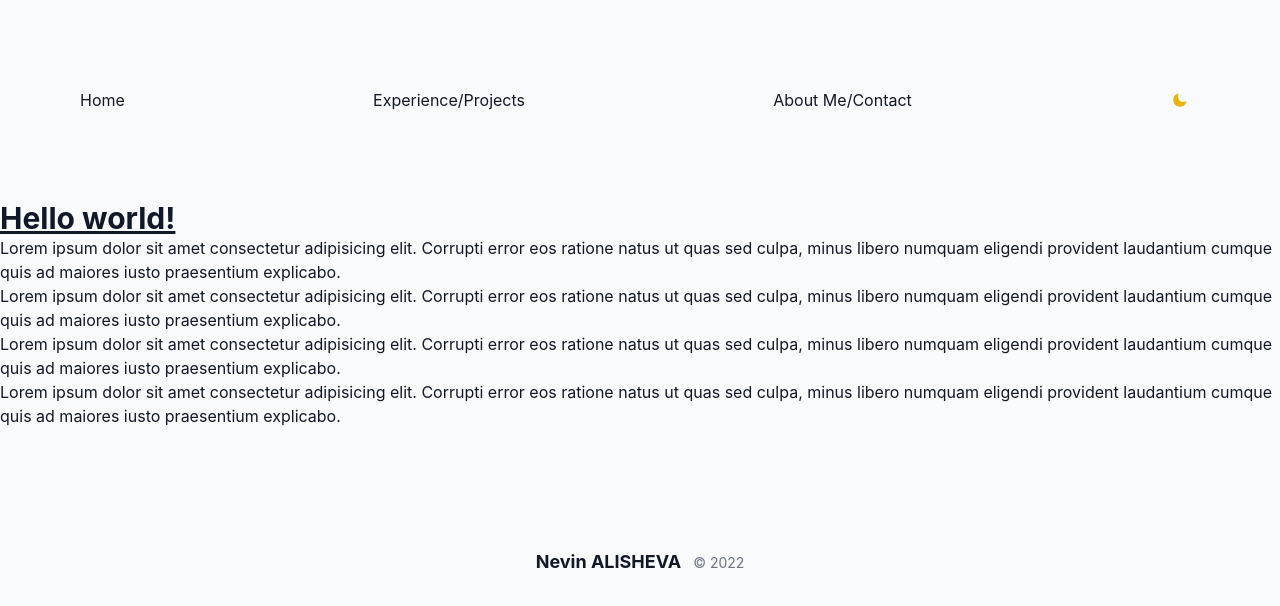
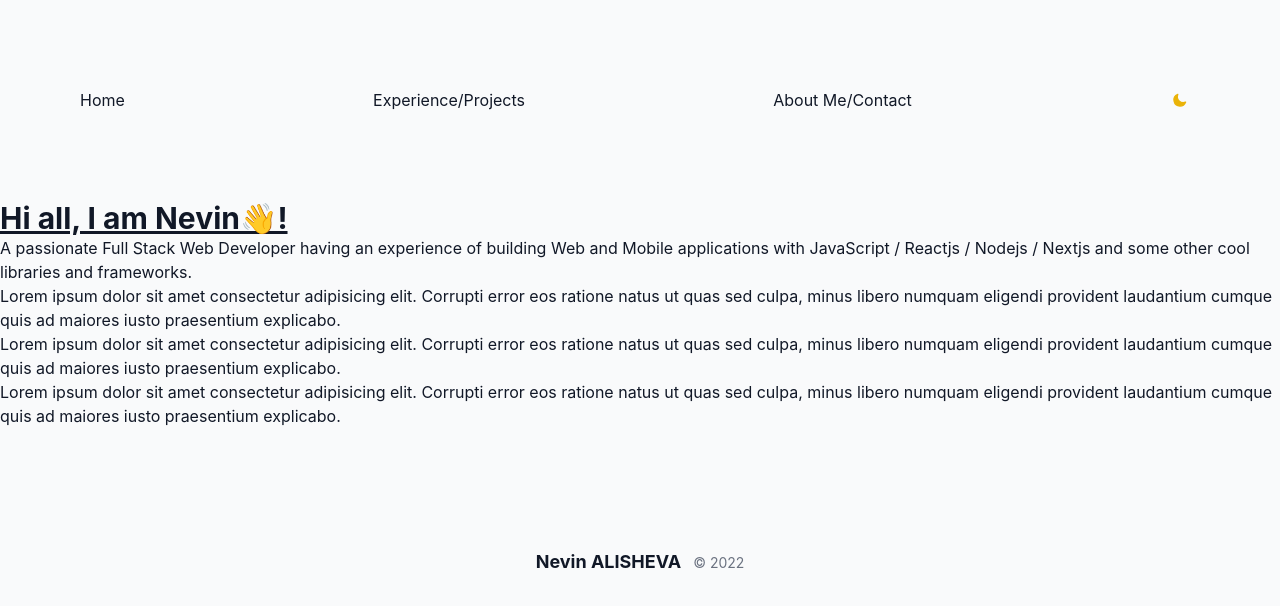
Before and after one commit to nevinalisheva/portfolio, a Next.js app: page / in a window 1280 px wide. Shown: the top 606 px of the page. Built offline with nearby package versions, Linux system fonts and the light colour scheme.

Commit message:
minor changes

```diff
--- a/components/Logo.js
+++ /dev/null
@@ -1,17 +0,0 @@
-import { LightningBoltIcon } from "@heroicons/react/solid";
-import Link from "next/link";
-
-const Logo = () => {
-  return (
-    <Link href="/">
-      <a className="my-2 flex items-center space-x-1 text-indigo-500">
-        <LightningBoltIcon className="h-8 w-8 flex-shrink-0 mr-3" />
-        <span className="font-bold text-3xl font-sans tracking-tight whitespace-nowrap">
-          Next-js Dev
-        </span>
-      </a>
-    </Link>
-  );
-};
-
-export default Logo;
--- a/pages/index.js
+++ b/pages/index.js
@@ -11,11 +11,11 @@ export default function Home() {
       title="Nevin Alisheva - Junior Full Stack Developer"
       description="Lorem Ipsum.. DESCRIPTION"
     >
-      <h1 className="text-3xl font-bold underline">Hello world!</h1>
+      <h1 className="text-3xl font-bold underline">Hi all, I am Nevin👋!</h1>
       <p>
-        Lorem ipsum dolor sit amet consectetur adipisicing elit. Corrupti error
-        eos ratione natus ut quas sed culpa, minus libero numquam eligendi
-        provident laudantium cumque quis ad maiores iusto praesentium explicabo.
+        A passionate Full Stack Web Developer having an experience of building
+        Web and Mobile applications with JavaScript / Reactjs / Nodejs / Nextjs
+        and some other cool libraries and frameworks.
       </p>
       <p>
         Lorem ipsum dolor sit amet consectetur adipisicing elit. Corrupti error
```
Also changed, not shown: components/Footer.js (+0 -12 lines).
